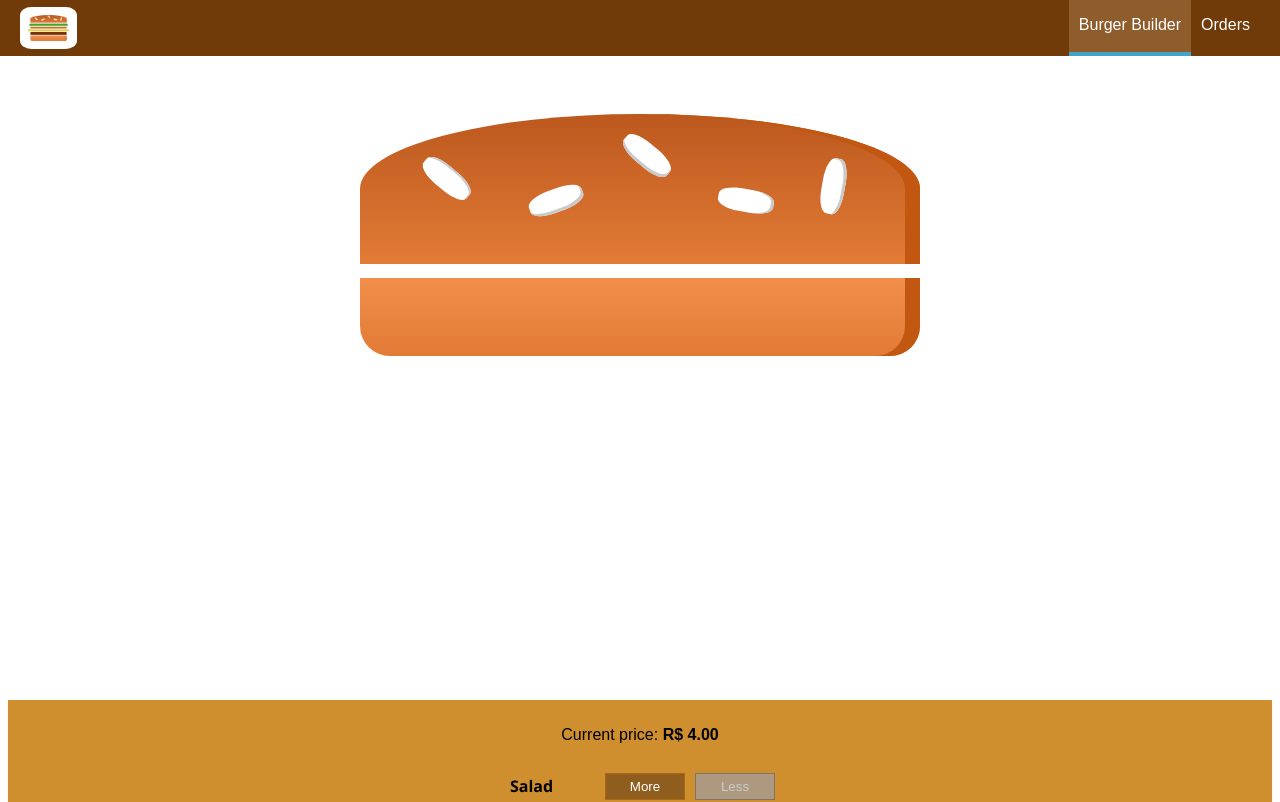
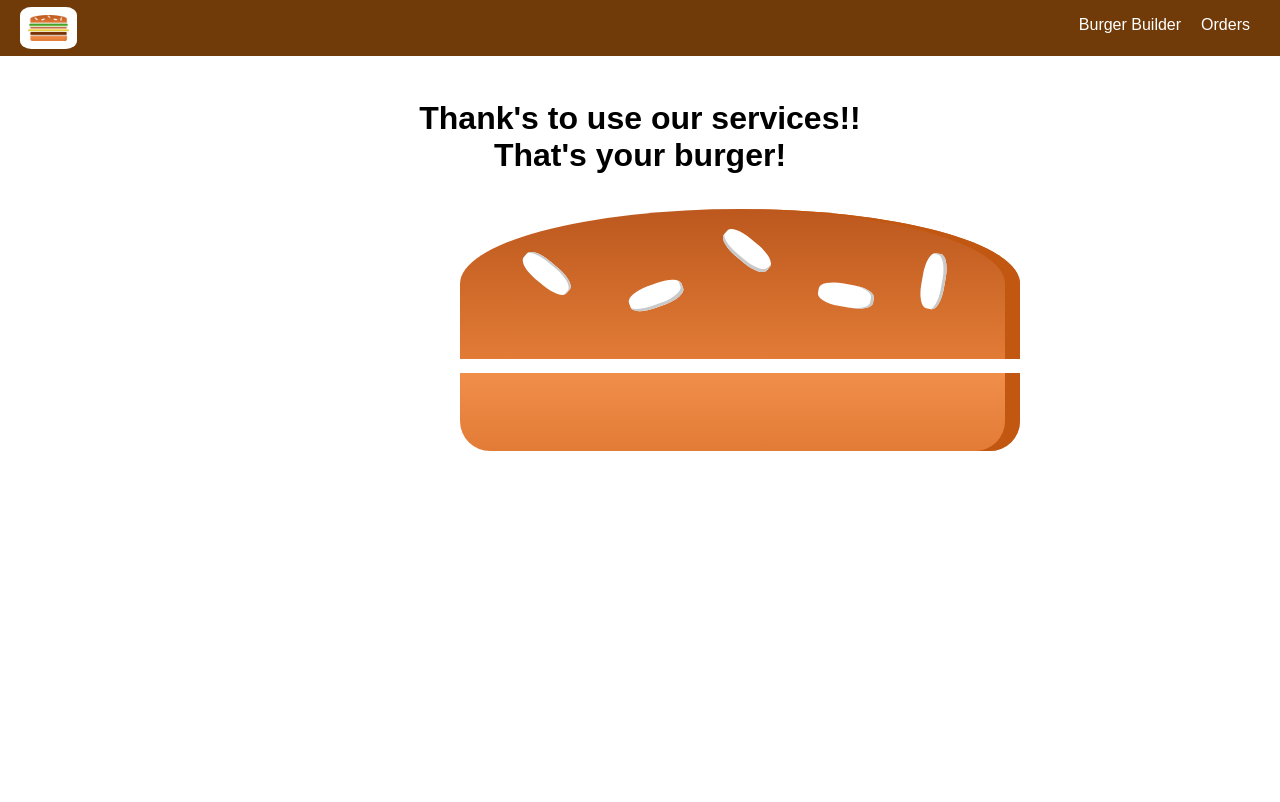
Before and after one commit to LuisFAOS/BurgerBuilder, a React (Create React App) app in the folder front/: page /checkout/data-input in a window 1280 px wide. Before the commit this address led to /. Shown: the top 802 px of the page. Built offline with nearby package versions, Linux system fonts and the light colour scheme.

Commit message:
adding redux

```diff
--- a/front/src/components/Order/CheckoutSummary/CheckoutSummary.js
+++ b/front/src/components/Order/CheckoutSummary/CheckoutSummary.js
@@ -1,11 +1,13 @@
 import React from 'react'
+import { withRouter } from 'react-router-dom'
+import { connect } from 'react-redux'
+
 import './styles.css'
 import Burger from '../../Burger/Burger'
 import Button from '../../UI/Button/Button'
-import {withRouter} from 'react-router-dom'
-
 
 function CheckoutSummary(props){
+
 
     return (
         <div className="CheckoutSummary">
@@ -13,7 +15,7 @@ function CheckoutSummary(props){
                 Thank's to use our services!!
                 <br/>That's your burger!
             </h1>
-            <Burger ingredients={JSON.parse(localStorage.getItem('ingredients'))}/>
+            <Burger ingredients={props.ingredients}/>
             <Button btnType="Danger" clicked={()=> props.history.push("/")}>
                 Cancel
             </Button>
@@ -24,5 +26,11 @@ function CheckoutSummary(props){
     );
 }
 
+const mapStateToProps = state => {
+    return {
+      ingredients:state.ingredients,
+      totalPrice:state.totalPrice
+    }
+}
 
-export default withRouter(CheckoutSummary)
+export default connect(mapStateToProps)(withRouter(CheckoutSummary))
--- a/front/src/containers/BurgerBuilder/BurgerBuilder.js
+++ b/front/src/containers/BurgerBuilder/BurgerBuilder.js
@@ -7,76 +7,34 @@ import './styles.css'
 import axios from '../../axios-order'
 import Spinner from '../../components/UI/Spinner/Spinner'
 import withErrorHandler from '../../hoc/withErrorHandler'
+import { connect } from 'react-redux'
+
 
 function BurgerBuilder(props) {
 
-  const ingredient_prices = {
-    Salad: 2.5,
-    Cheese: 3.4,
-    Meat: 2.3,
-    Bacon: 1.7
-  };
-
-  const [builder,setBuilder]=useState({
-    ingredients:{
-      Salad:0,
-      Cheese:0,
-      Meat:0,
-      Bacon:0
-    },
-    totalPrice:4,
+  const [funcs,setFuncs]=useState({
     purchasing:false,
     loading:false
   })
 
-
-  const addIngredientHandler = (type) => {
-    const updatedIngredients = {
-      ...builder.ingredients
-    }
-    updatedIngredients[type]+=1
-    const newPrice = ingredient_prices[type] + builder.totalPrice
-    setBuilder({ingredients:updatedIngredients, totalPrice:newPrice})
-  }
-
-  const removeIngredientHandler = (type) => {
-
-    if (builder.ingredients[type] > 0) {
-
-      const updatedIngredients = {
-        ...builder.ingredients
-      }
-
-      updatedIngredients[type]-=1
-      const newPrice = builder.totalPrice - ingredient_prices[type]
-      setBuilder({ingredients:updatedIngredients, totalPrice:newPrice})
-    }
-
-  }
-
   const showOrCloseSummary = ()=>{
-    setBuilder({
-      ingredients:builder.ingredients,
-      totalPrice:builder.totalPrice,
-      purchasing:builder.purchasing ? false:true
+    setFuncs({
+      purchasing:funcs.purchasing ? false:true
     })
   }
 
   const PurchasingContinueHandler = ()=> {
-    setBuilder({ingredients:builder.ingredients,
-                totalPrice:builder.totalPrice,
-                purchasing:builder.purchasing,
-                loading: true
-              })
-    localStorage.setItem('ingredients',JSON.stringify(builder.ingredients))
-    localStorage.setItem('totalPrice',builder.totalPrice.toFixed(2))
+    setFuncs({
+      purchasing:funcs.purchasing,
+      loading: true
+    })
     props.history.push('/checkout')
   }
 
 
 
   const disableButton={
-    ...builder.ingredients
+    ...props.ingredients
   }
 
   for (const key in disableButton) {
@@ -84,27 +42,27 @@ function BurgerBuilder(props) {
   }
 
   let SummaryOrLoader = (<OrderSummary
-                          ingredients={builder.ingredients}
+                          ingredients={props.ingredients}
                           close={showOrCloseSummary}
                           continue={PurchasingContinueHandler}
-                          totalPrice={builder.totalPrice.toFixed(2)}
+                          totalPrice={props.totalPrice}
                         />)
 
-  if (builder.loading){
+  if (funcs.loading){
     SummaryOrLoader=<Spinner/>
   }
   return (
       <>
-      {builder.purchasing &&
+      {funcs.purchasing &&
         <Modal close={showOrCloseSummary} show={true}>
           {SummaryOrLoader}
         </Modal>
       }
-        <Burger ingredients={builder.ingredients}/>
+        <Burger ingredients={props.ingredients}/>
         <BuildControls
-          price={builder.totalPrice.toFixed(2)}
-          IngredientAdded={addIngredientHandler}
-          IngredientRemoved={removeIngredientHandler}
+          price={props.totalPrice}
+          IngredientAdded={props.onAddIngredient}
+          IngredientRemoved={props.onRemoveIngredient}
           disabled={disableButton}
           show={showOrCloseSummary}
         />
@@ -112,4 +70,18 @@ function BurgerBuilder(props) {
   );
 }
 
-export default withErrorHandler(BurgerBuilder, axios)
+const mapStateToProps = state => {
+  return {
+    ingredients:state.ingredients,
+    totalPrice: state.totalPrice.toFixed(2)
+  }
+}
+
+const mapDispatchToProps = dispatch => {
+  return {
+    onAddIngredient: ingredientName => dispatch({type:'ADD_INGREDIENTS', ingredient: ingredientName}),
+    onRemoveIngredient: ingredientName => dispatch({type:'REMOVE_INGREDIENTS', ingredient: ingredientName})
+  }
+}
+
+export default connect(mapStateToProps,mapDispatchToProps)(withErrorHandler(BurgerBuilder, axios))
--- a/front/src/containers/Checkout/Checkout.js
+++ b/front/src/containers/Checkout/Checkout.js
@@ -4,18 +4,15 @@ import CheckoutSummary from '../../components/Order/CheckoutSummary/CheckoutSumm
 function Checkout(props) {
 
     const checkoutContinueHandler=()=>{
+        setTimeout(()=>window.scrollTo(0,1000),100)
         props.history.replace('/checkout/data-input')
     }
-    if(!(localStorage.getItem('ingredients') && localStorage.getItem('totalPrice'))){
-        props.history.push('/')
-        return null
-    }
-    else {
-        return (
-                <>
-                    <CheckoutSummary checkoutContinue={checkoutContinueHandler}/>
-                </>);
-    }
+
+    return (
+            <>
+                <CheckoutSummary checkoutContinue={checkoutContinueHandler}/>
+            </>
+    );
 }
 
 export default Checkout;
--- a/front/src/containers/Checkout/ContactData/ContactData.js
+++ b/front/src/containers/Checkout/ContactData/ContactData.js
@@ -6,6 +6,7 @@ import Spinner from '../../../components/UI/Spinner/Spinner'
 import {withRouter} from 'react-router-dom'
 import {Formik, Form, Field, ErrorMessage} from 'formik'
 import schema from '../../../yup'
+import { connect } from 'react-redux'
 
 function ContactData(props) {
 
@@ -13,24 +14,18 @@ function ContactData(props) {
 
 
     const onSubmit = async (values)=>{
-        if(!(localStorage.getItem('ingredients') && localStorage.getItem('totalPrice'))){
-            props.history.push('/')
-        }else{
         setLoading(true)
         const orders= {
-                total_price: localStorage.getItem('totalPrice'),
+            total_price: props.totalPrice,
             date_creation: new Date(),
         }
-            const ingredients = {ingredients:localStorage.getItem('ingredients')}
         const buyer = values
 
         await axios.post('/orders',orders)
-            await axios.post('/ingredients',ingredients)
+        await axios.post('/ingredients',props.ingredients)
         await axios.post('/buyers',buyer)
-            localStorage.removeItem('ingredients')
-            localStorage.removeItem('totalPrice')
+        props.onResetIngredients()
         props.history.push('/')
-        }
     }
 
         return(loading ? <Spinner/>:
@@ -40,7 +35,7 @@ function ContactData(props) {
                 validateOnMount
                 initialValues={{name:'',email:'',street:'',postalcode:''}}>
 
-                {({values, errors,touched, isValid})=>(
+                {({v, errors,t, isValid})=>(
                     <Form className="contentForm">
                         <h2>Enter with yours data</h2>
                                 <Field className="itemData" name='name' placeholder='Name'/>
@@ -58,4 +53,17 @@ function ContactData(props) {
                     </Form>)}
             </Formik>)
 }
-export default withRouter(ContactData);
+
+const mapStateToProps = state => {
+    return {
+      ingredients:state.ingredients,
+      totalPrice: state.totalPrice
+    }
+}
+
+const mapDispatchToProps = dispacth => {
+    return {
+      onResetIngredients: () => dispacth({type: 'RESET_INGREDIENTS'})
+    }
+}
+export default connect(mapStateToProps, mapDispatchToProps)(withRouter(ContactData));
--- a/front/src/containers/Orders/Orders.js
+++ b/front/src/containers/Orders/Orders.js
@@ -14,21 +14,19 @@ function Orders() {
             .then(value =>  setOrders(value.data))
     },[])
 
-    const renderIngredients = (ingredients)=>{
-        return ingredients.map(ingre => {
-            return Object.entries(ingre).map(value=> {
-                return (<span className="ingredient"
-                        key={value[0]}>  {value[0]}({value[1]})  </span>)
-            })
-        })
-    }
-
         return ( buyers && orders ?
             orders.map((value, i) => <div className="card" key={i}>
                                         <div className="item">Buyer name: {buyers[i].name}</div>
-                                        <div className="item">Email: {buyers[i].name}</div>
+                                        <div className="item">Email: {buyers[i].email}</div>
                                         <div className="item ingredients">Burger ingredients:
-                                            {()=> <div>{renderIngredients(value.ingredients)}</div>}
+                                            {
+                                                value.ingredients.map(ingre => {
+                                                    return Object.entries(ingre).map(value=> {
+                                                        return (<span className="ingredient"
+                                                                key={value[0]}>  {value[0]}({value[1]})  </span>)
+                                                    })
+                                                })
+                                            }
                                         </div>
                                         <div className="item">Total price: R${value.total_price}</div>
                                         <div className="item">Date creation: {new Date(value.date_creation).toLocaleString()}</div>
--- a/front/src/index.js
+++ b/front/src/index.js
@@ -2,10 +2,15 @@ import React from 'react';
 import ReactDOM from 'react-dom';
 import App from './App';
 import {BrowserRouter} from 'react-router-dom'
+import { Provider } from 'react-redux'
+import store from './store/store'
 
 ReactDOM.render(
-    <BrowserRouter>
-      <App />
-    </BrowserRouter>,
+  <Provider store={store}>
+      <BrowserRouter>
+        <App />
+      </BrowserRouter>
+  </Provider>
+    ,
   document.getElementById('root')
 );
--- /dev/null
+++ b/front/src/store/actions.js
@@ -0,0 +1,3 @@
+export const ADD_INGREDIENTS = 'ADD_INGREDIENTS'
+export const REMOVE_INGREDIENTS = 'REMOVE_INGREDIENTS'
+export const RESET_INGREDIENTS = 'RESET_INGREDIENTS'
--- /dev/null
+++ b/front/src/store/reducer.js
@@ -0,0 +1,53 @@
+import * as actionTypes from './actions'
+
+const INITIAL_STATE = {
+    ingredients:{
+        Salad: 0,
+        Bacon: 0,
+        Cheese: 0,
+        Meat: 0
+    },
+    totalPrice: 4
+}
+
+const INGREDIENTS_PRICES = {
+    Salad: 2.5,
+    Cheese: 3.4,
+    Meat: 2.3,
+    Bacon: 1.7
+  };
+
+export default function reducer (state=INITIAL_STATE, action){
+
+    switch (action.type) {
+        case actionTypes.ADD_INGREDIENTS:
+
+            return{
+                ...state,
+                ingredients:{
+                    ...state.ingredients,
+                    [action.ingredient]:state.ingredients[action.ingredient]+1
+                },
+                totalPrice:state.totalPrice+INGREDIENTS_PRICES[action.ingredient]
+            }
+
+        case actionTypes.REMOVE_INGREDIENTS:
+            if(state.ingredients[action.ingredient] < 0) return state
+
+            return{
+                ...state,
+                ingredients:{
+                    ...state.ingredients,
+                    [action.ingredient]:state.ingredients[action.ingredient]-1
+                },
+                totalPrice:state.totalPrice-INGREDIENTS_PRICES[action.ingredient]
+            }
+
+        case actionTypes.RESET_INGREDIENTS:
+            return INITIAL_STATE
+
+        default:
+            return state
+    }
+
+}
--- /dev/null
+++ b/front/src/store/store.js
@@ -0,0 +1,6 @@
+import { createStore } from 'redux'
+import reducer from './reducer'
+
+const store = createStore(reducer)
+
+export default store
```
Also changed, not shown: 2 other files (tests, documents, lock files or other folders). Lines whose indentation alone changed are shown as unchanged.
